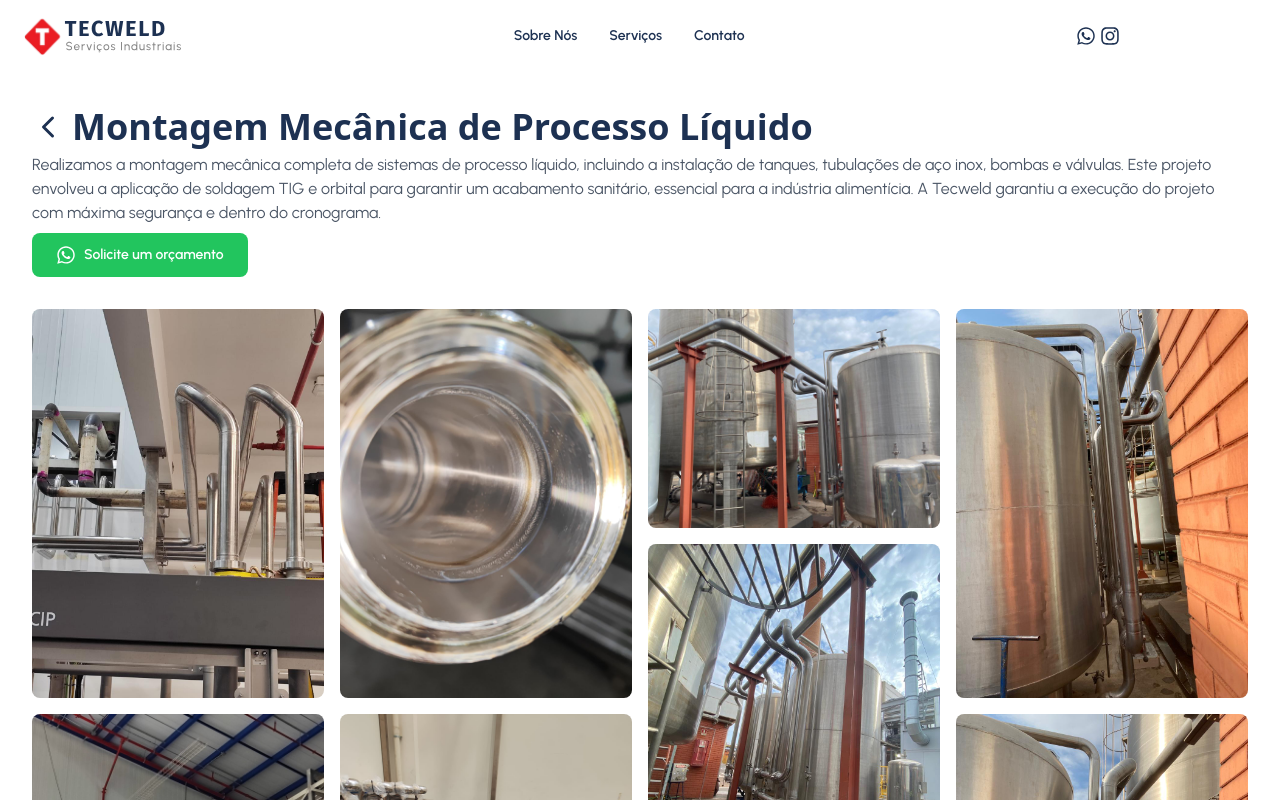
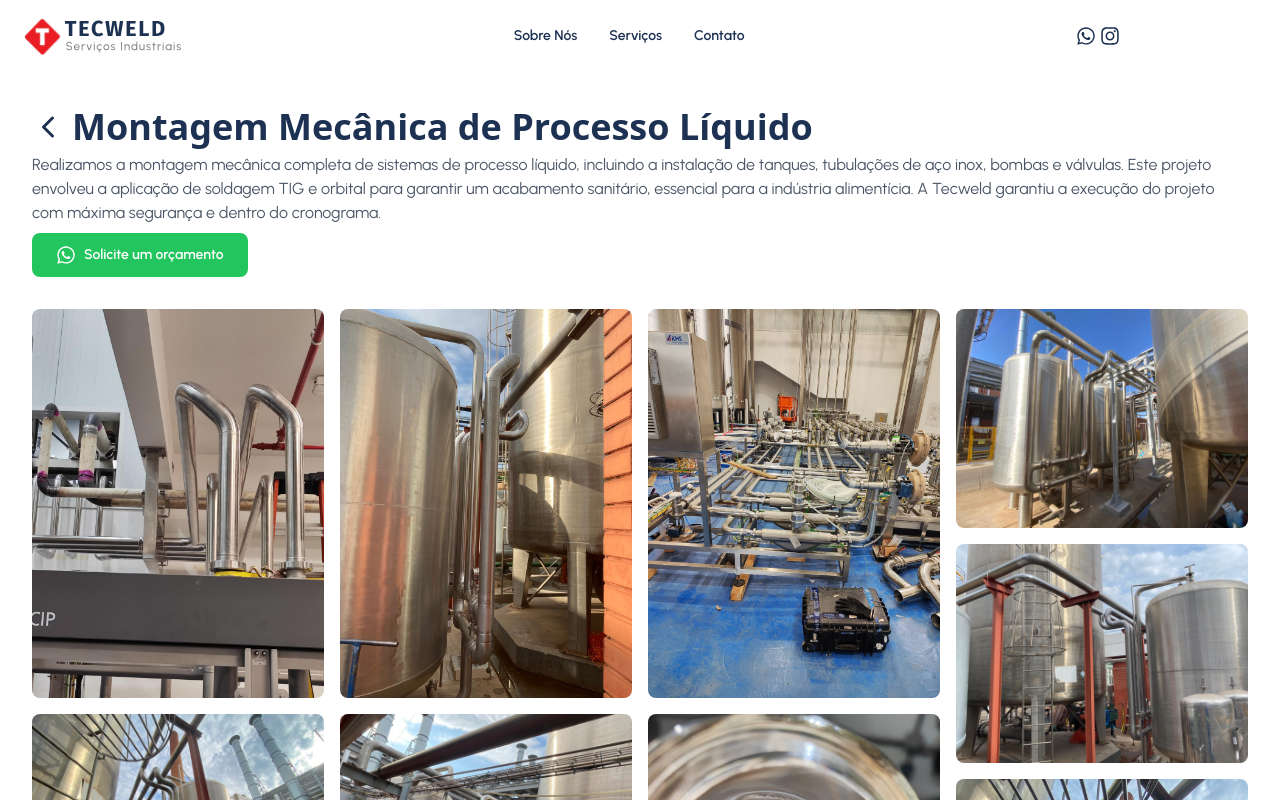
Before and after one commit to julioceno/tecweldservicos, a Next.js app: page /projects/montagem-mecanica-processo-liquido in a window 1280 px wide. Shown: the top 800 px of the page. Built offline with nearby package versions, Linux system fonts and the light colour scheme.

Commit message:
feat: implement getProjectImages utility for dynamic image loading in ProjectDetailPage

```diff
--- a/src/app/projects/[id]/page.tsx
+++ b/src/app/projects/[id]/page.tsx
@@ -5,6 +5,7 @@
 import Button from "@/components/Button";
 import { Metadata } from "next";
 import { commercialContactWhatsappLink, content } from "@/data/content";
+import { getProjectImages } from "@/utils/getProjectImages";
 
 type Props = {
   params: Promise<{ id: string }>;
@@ -36,11 +37,10 @@
     }));
 }
 
+
 export default async function ProjectDetailPage({ params }: Props) {
-  const { id } = await params
-
+  const { id } = await params;
   const project = projects.find((p) => p.id === id);
-
 
   if (!project) {
     return (
@@ -51,13 +51,10 @@
           <Button>{content.projectPage.notFound.backButton}</Button>
         </Link>
       </div>
-    )
+    );
   }
 
-  const imagePaths = Array.from(
-    { length: 16 },
-    (_, i) => `${project.folder}/img-${i + 1}.jpeg`
-  );
+  const imagePaths = await getProjectImages(project.folder.replace(/^\//, ""));
 
   return (
     <main className="p-8 max-w-7xl mx-auto">
--- /dev/null
+++ b/src/utils/getProjectImages.ts
@@ -0,0 +1,14 @@
+import fs from "fs";
+import path from "path";
+
+export async function getProjectImages(projectFolder: string): Promise<string[]> {
+  const dir = path.join(process.cwd(), "public", projectFolder);
+  try {
+    const files = await fs.promises.readdir(dir);
+    return files
+      .filter((file) => file.match(/^img-\d+\.jpeg$/))
+      .map((file) => `/${projectFolder}/${file}`);
+  } catch (e) {
+    return [];
+  }
+}
```
Lines whose indentation alone changed are shown as unchanged.
